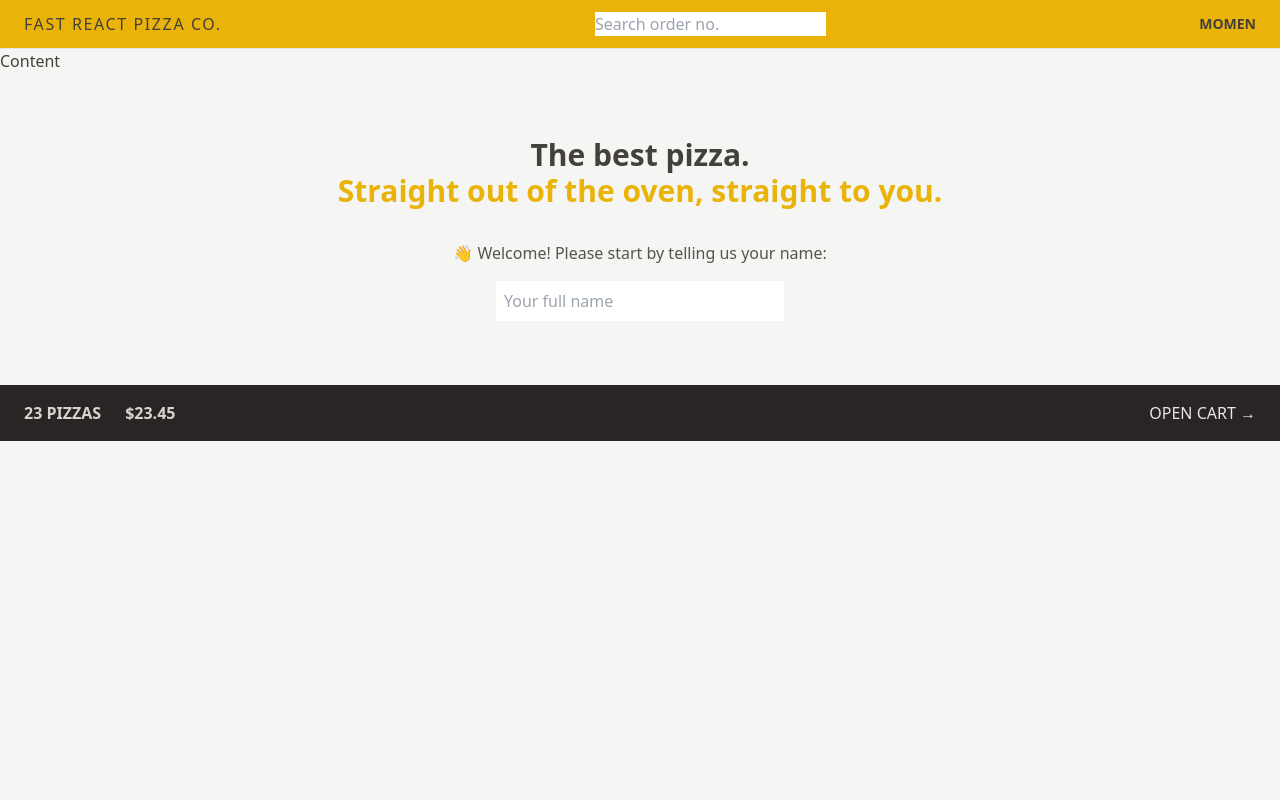
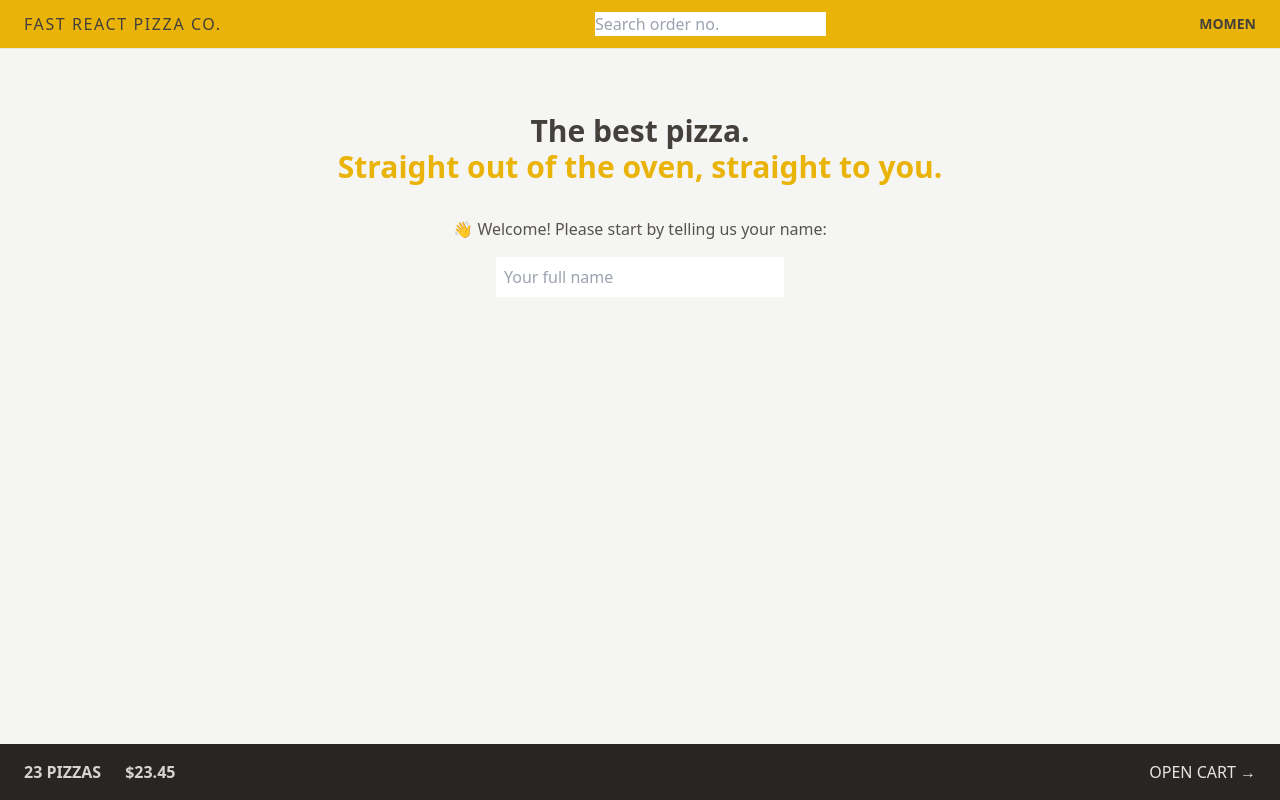
Before and after one commit to Mo2men7/fast-react-pizza, a React (Vite) app: page / in a window 1280 px wide. Built offline with nearby package versions, Linux system fonts and the light colour scheme.

Commit message:
Using CSS Grid

```diff
--- a/src/ui/AppLayout.jsx
+++ b/src/ui/AppLayout.jsx
@@ -9,15 +9,16 @@
   const isLoading = navigation.state === "loading";
 
   return (
-    <div className="layout">
+    <div className="grid h-screen grid-rows-[auto_1fr_auto]">
       {isLoading && <Loader />}
 
       <Header />
 
-      <main>
-        <h1>Content</h1>
-        <Outlet />
-      </main>
+      <div className="overflow-scroll">
+        <main className="max-w-3xl mx-auto">
+          <Outlet />
+        </main>
+      </div>
 
       <CartOverview />
     </div>
```
